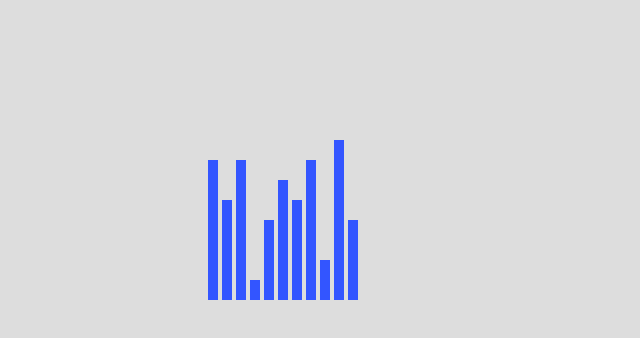
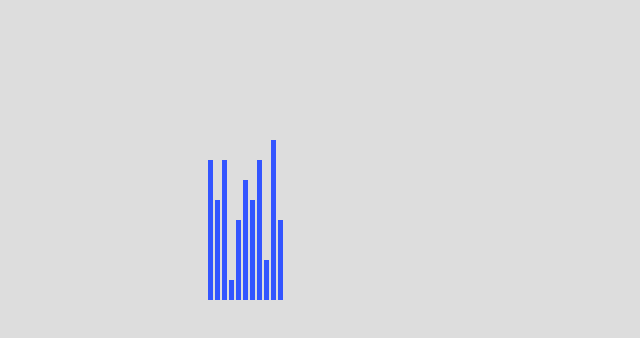
Before and after one commit to HappinessIndex/front, a plain HTML site: page indextooltips.html in a window 1280 px wide. Shown: the whole page, without its empty margins (0-640 px from the left). Drawn offline with Linux system fonts and the light colour scheme.

Commit message:
bar chart now finished

```diff
--- a/indextooltips.html
+++ b/indextooltips.html
@@ -81,13 +81,13 @@
 		{"AU12":"573103","happinessIndex":4},"geometry":{"type":"Polygon","coordinates":[[[-87.359296,35.00118],[-85.606675,34.984749],[-85.431413,34.124869],[-85.184951,32.859696],[-85.069935,32.580372],[-84.960397,32.421541],[-85.004212,32.322956],[-84.889196,32.262709],[-85.058981,32.13674],[-85.053504,32.01077],[-85.141136,31.840985],[-85.042551,31.539753],[-85.113751,31.27686],[-85.004212,31.003013],[-85.497137,30.997536],[-87.600282,30.997536],[-87.633143,30.86609],[-87.408589,30.674397],[-87.446927,30.510088],[-87.37025,30.427934],[-87.518128,30.280057],[-87.655051,30.247195],[-87.90699,30.411504],[-87.934375,30.657966],[-88.011052,30.685351],[-88.10416,30.499135],[-88.137022,30.318396],[-88.394438,30.367688],[-88.471115,31.895754],[-88.241084,33.796253],[-88.098683,34.891641],[-88.202745,34.995703],[-87.359296,35.00118]]]}}
 		]};
 
-		var columnWidth = 10;
-		var columnPadding = 4;
+		var columnWidth = 5;
+		var columnPadding = 2;
 		var w = statesData.features.length * (columnWidth + columnPadding);
 		var h = 200;
 		var tip = d3.tip()
 			.attr('class', 'd3-tip')
-			.offset([-15, 0])
+			.offset([-15, 10])
 			.html(function(d) {
 				return "<strong>Happiness Index :</strong> <span style='color: #ff2233'>" + d.properties.happinessIndex + "</span>";
 			})
```
